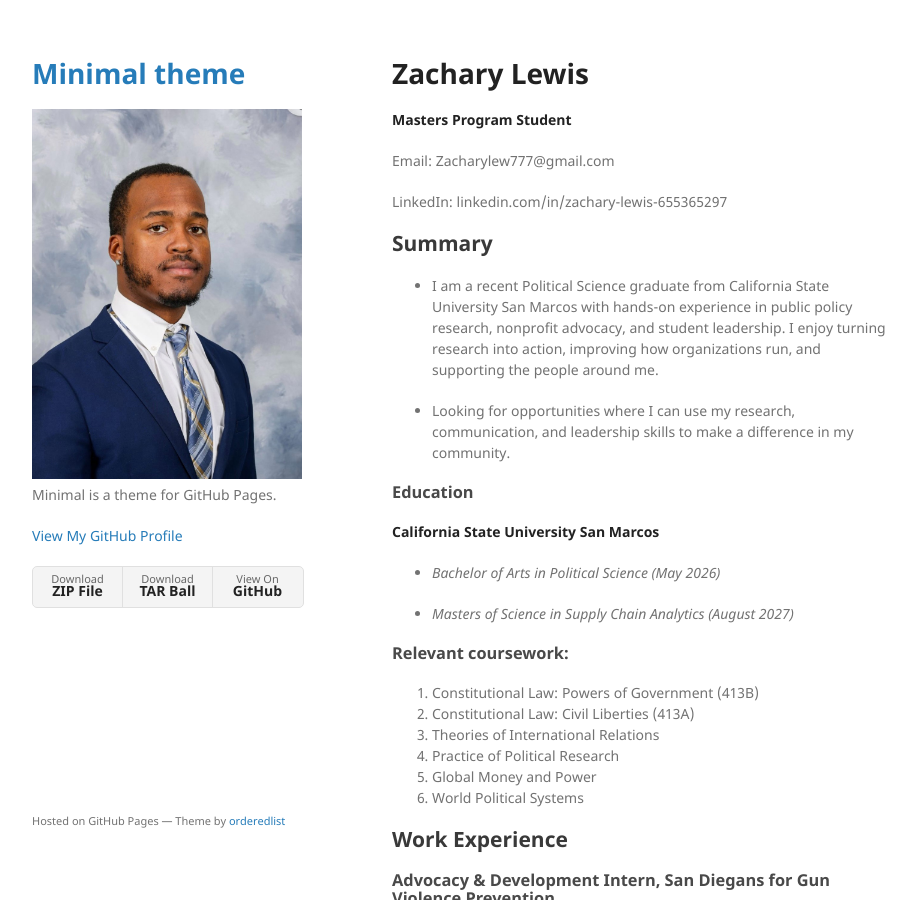
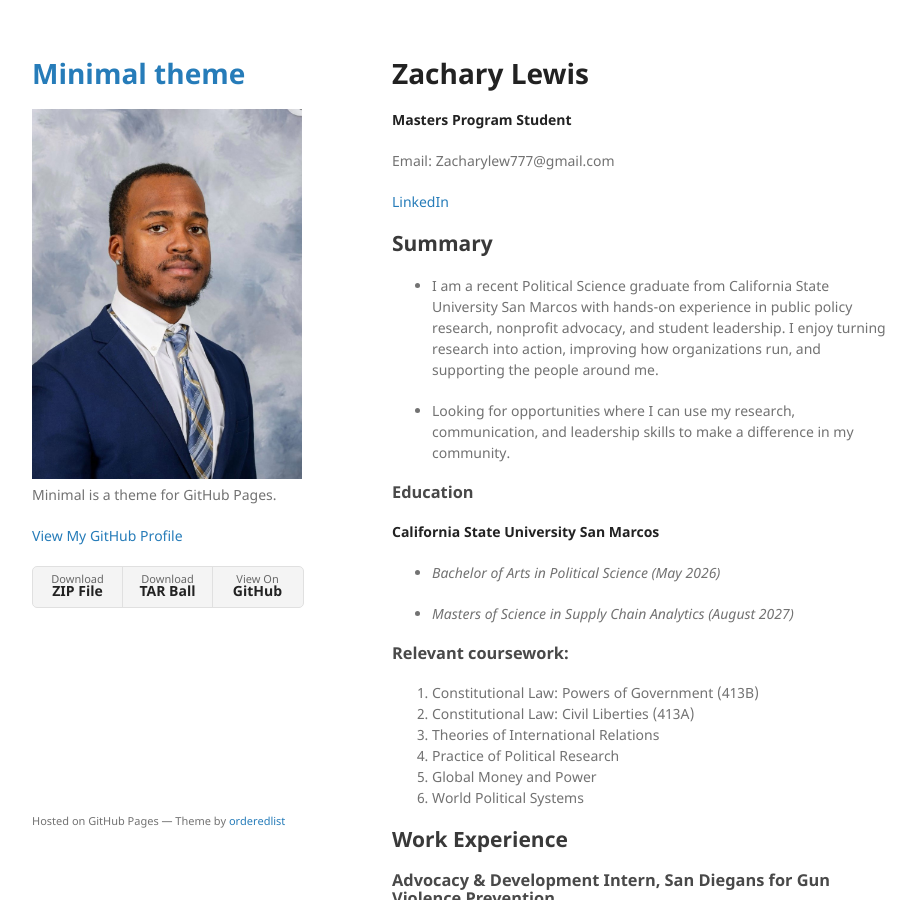
Before and after one commit to Zllewis1/Zllewis1.github.io, a Jekyll site: the page built from index.md, in a window 1280 px wide and 900 px high. Shown: the whole window, without its empty margins (178-1094 px from the left). Built offline with Jekyll 4.4.1, drawn with Linux system fonts in a browser that asks for light colours; our own code applies the rules of GitHub Pages for plain Markdown files.

Commit message:
Fix LinkedIn link formatting
Updated LinkedIn link format in index.md.

```diff
--- a/index.md
+++ b/index.md
@@ -3,7 +3,7 @@
 
 Email: Zacharylew777@gmail.com
 
-LinkedIn: linkedin.com/in/zachary-lewis-655365297
+[LinkedIn](linkedin.com/in/zachary-lewis-655365297)
 
 ## Summary
 - I am a recent Political Science graduate from California State University San Marcos with hands-on experience in public policy research, nonprofit advocacy, and student leadership. I enjoy turning research into action, improving how organizations run, and supporting the people around me.
```
